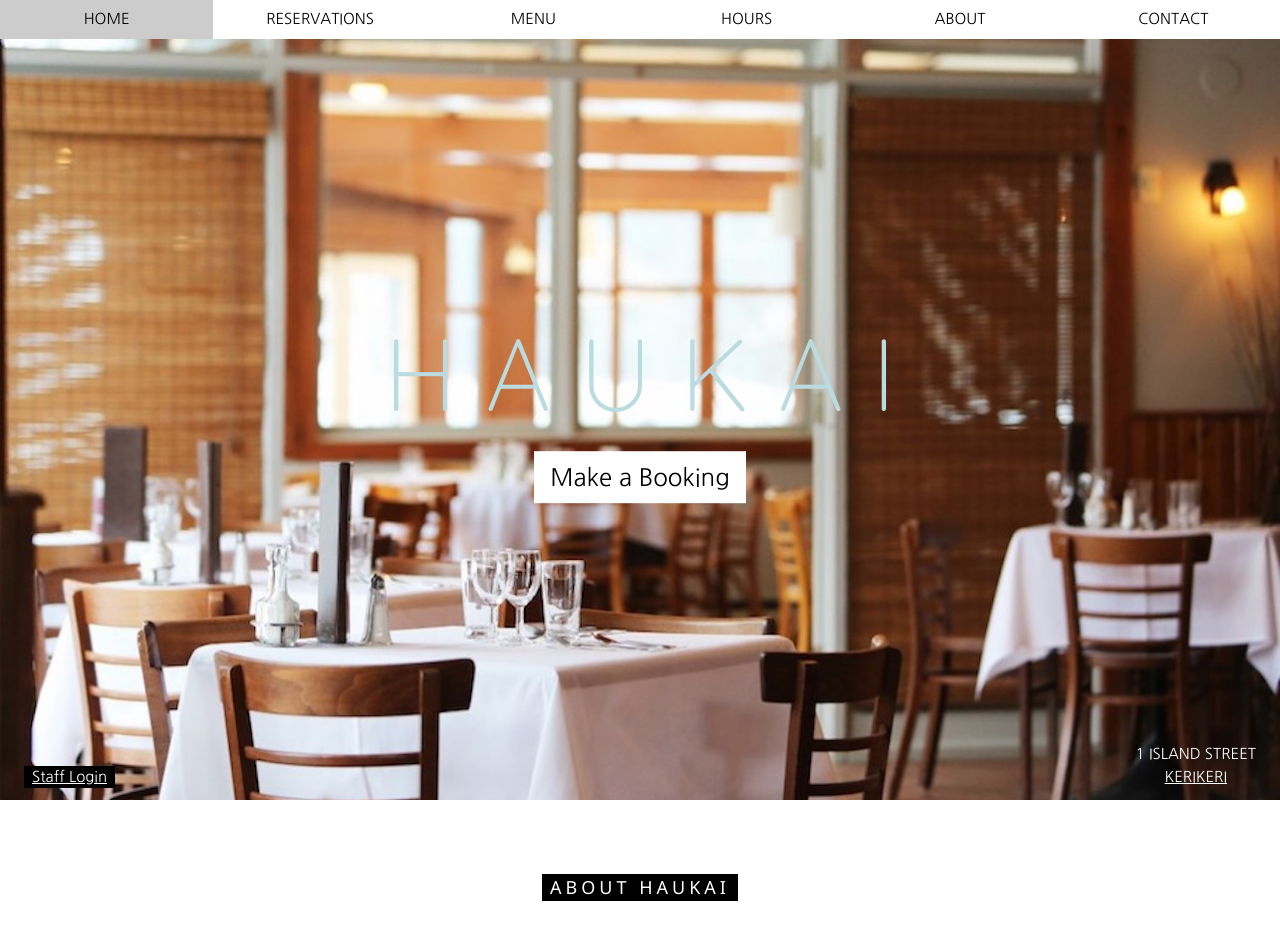
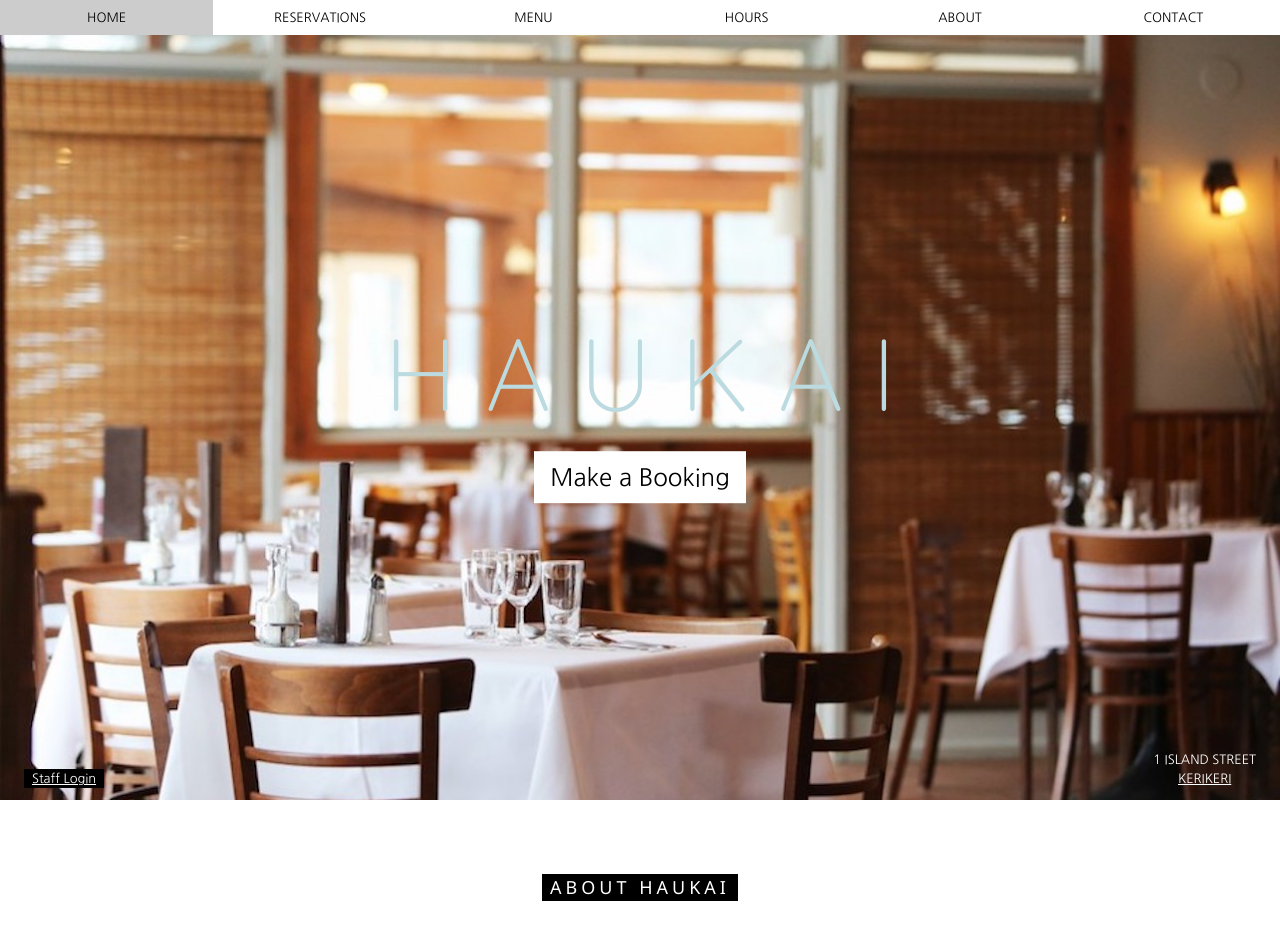
Before and after one commit to alexr-b/BIT607_A3_HAUKAI, a PHP site: page /index.php in a window 1280 px wide. Shown: the top 952 px of the page. Run offline with PHP 8.4, Linux system fonts and the light colour scheme.

Commit message:
editing vw text size

```diff
--- a/web/CSS/HaukaiCSS.css
+++ b/web/CSS/HaukaiCSS.css
@@ -17,6 +17,7 @@
 body, html {
   height: 100%;
   font-family: "Nanum Gothic", "Quicksand", sans-serif;
+  font-size: 1vw;
 
 
 }
```
